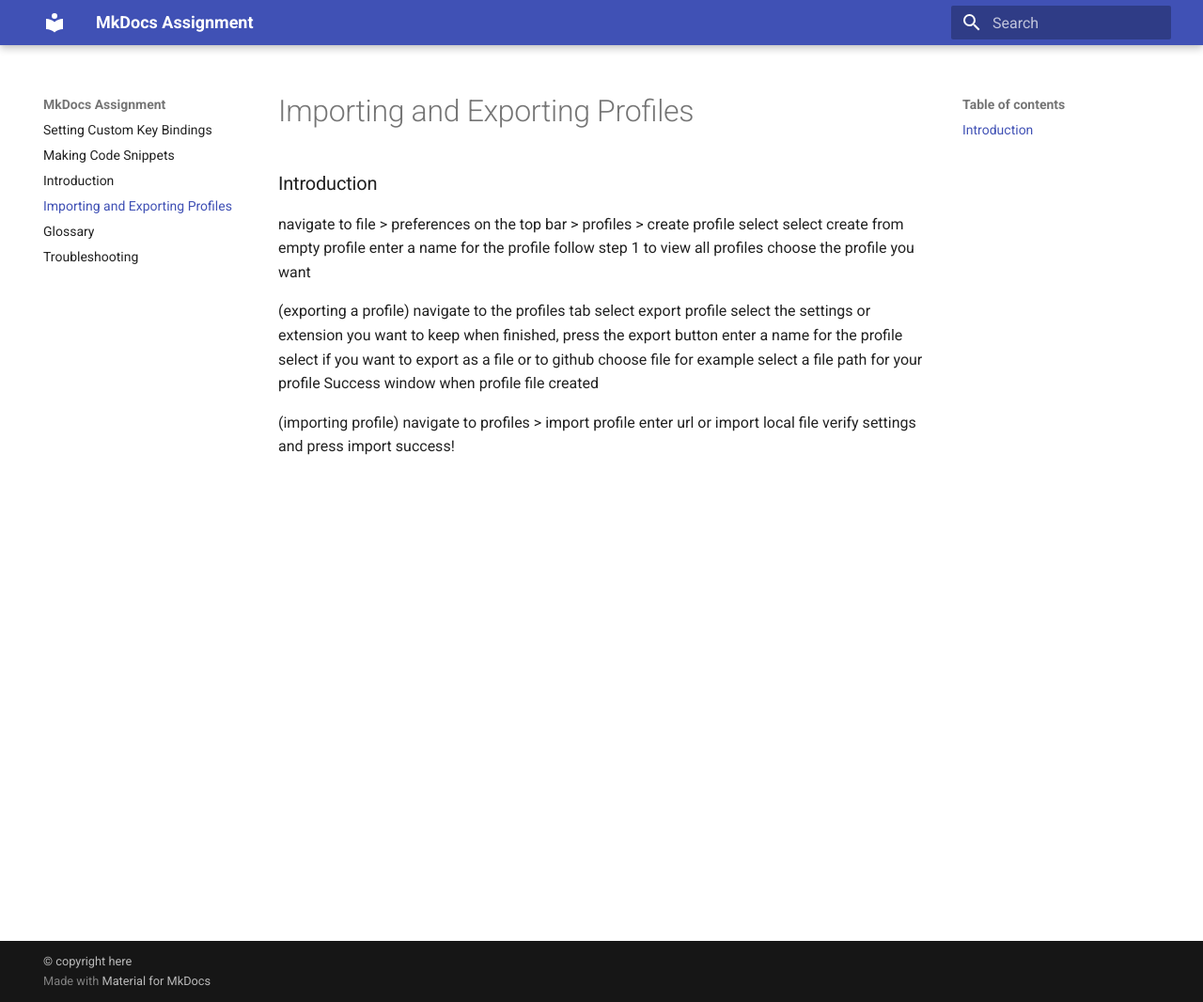
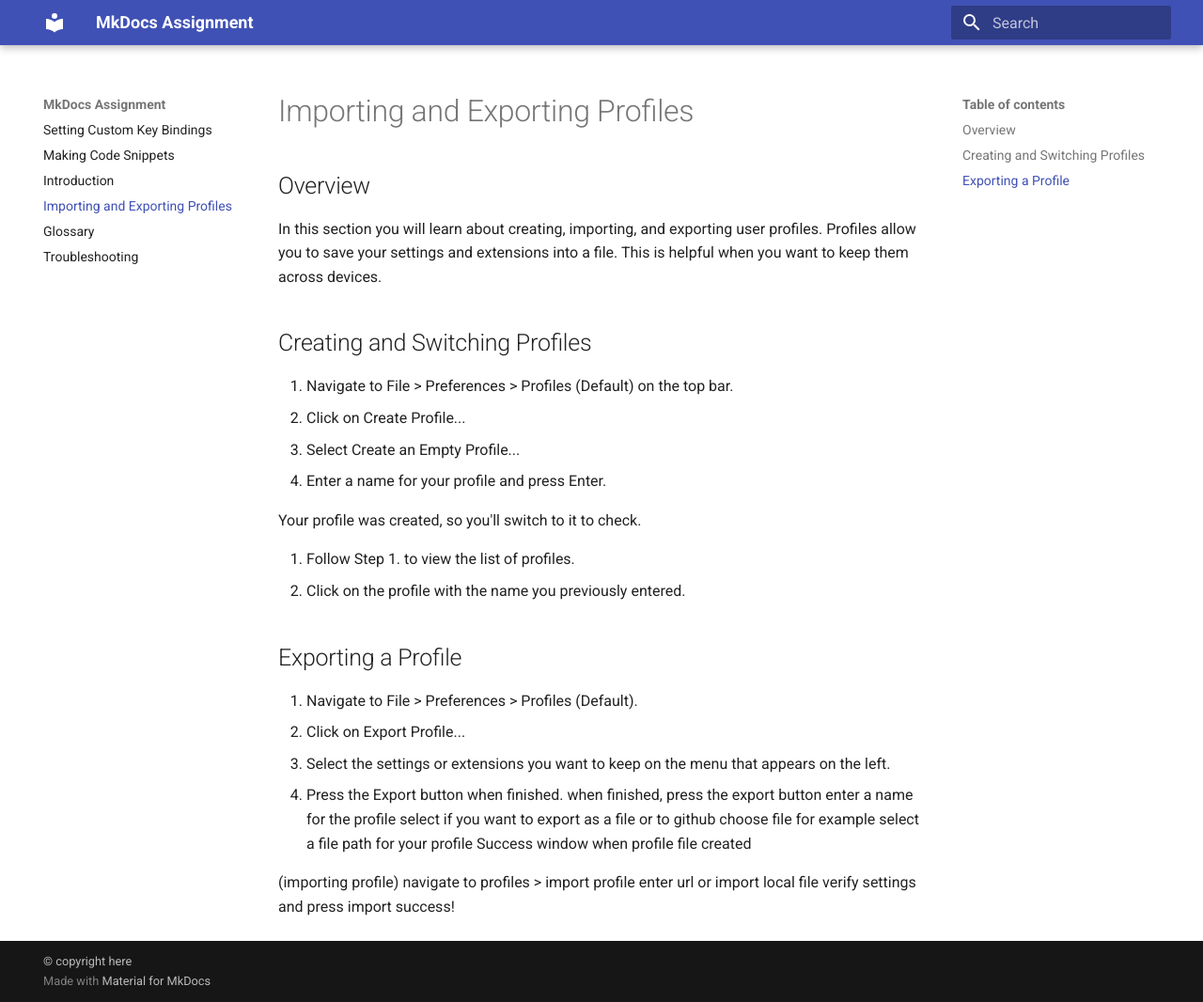
Before and after one commit to cc-dev-65535/mkdocs, an MkDocs documentation site: the page built from docs/ediljohn - page2.md, in a window 1280 px wide and 1066 px high. Shown: the whole window at 94% size. Built offline with MkDocs 1.6.1 and Material for MkDocs 9.7.7, drawn with Linux system fonts in a browser that asks for light colours.

Commit message:
Continued working on profiles

```diff
--- a/docs/ediljohn - page2.md
+++ b/docs/ediljohn - page2.md
@@ -2,18 +2,25 @@
 title: Importing and Exporting Profiles
 ---
 
-### Introduction
+## Overview
+In this section you will learn about creating, importing, and exporting user profiles. Profiles allow you to save your settings and extensions into a file. This is helpful when you want to keep them across devices.
 
+## Creating and Switching Profiles
+1. Navigate to File > Preferences > Profiles (Default) on the top bar.
+2. Click on Create Profile...
+3. Select Create an Empty Profile...
+4. Enter a name for your profile and press Enter.
 
-navigate to file > preferences on the top bar > profiles > create profile select
-select create from empty profile
-enter a name for the profile
-follow step 1 to view all profiles
-choose the profile you want
+Your profile was created, so you'll switch to it to check.
 
-(exporting a profile) navigate to the profiles tab
-select export profile
-select the settings or extension you want to keep
+5. Follow Step 1. to view the list of profiles.
+6. Click on the profile with the name you previously entered.
+
+## Exporting a Profile
+1. Navigate to File > Preferences > Profiles (Default).
+2. Click on Export Profile...
+3. Select the settings or extensions you want to keep on the menu that appears on the left.
+4. Press the Export button when finished.
 when finished, press the export button
 enter a name for the profile
 select if you want to export as a file or to github choose file for example
```
